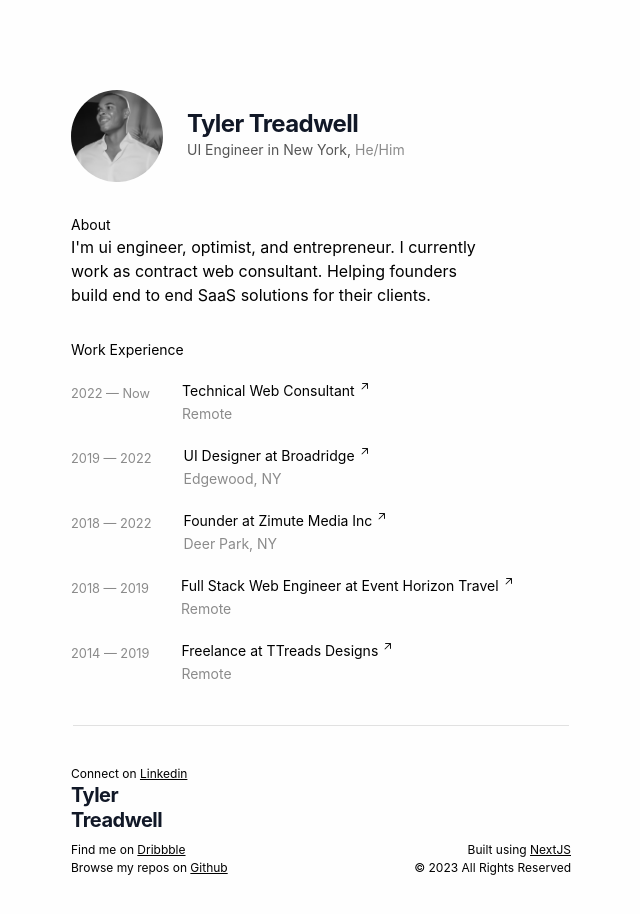
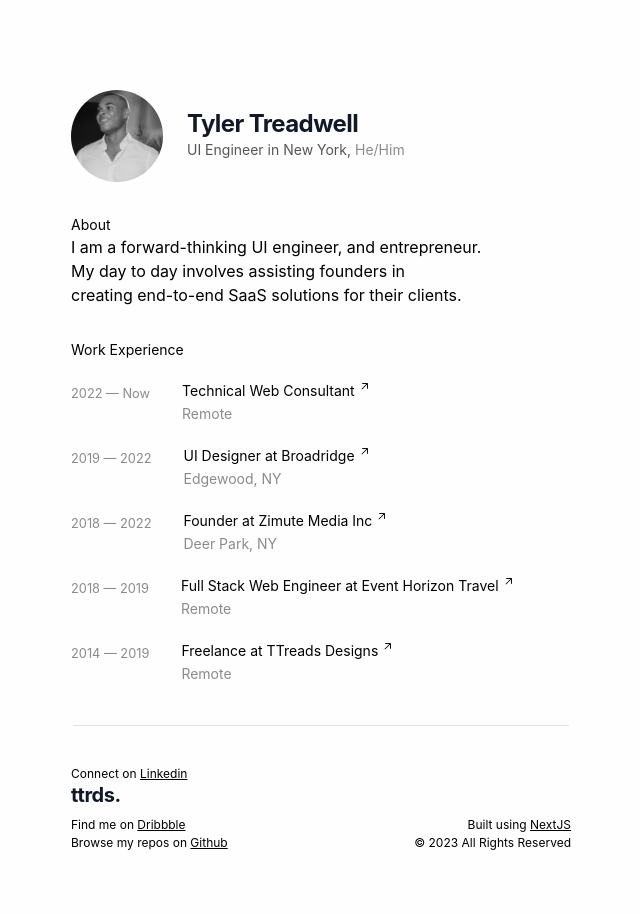
Before and after one commit to TTreads/Tyler-Treadwell-2023, a Next.js app: page / in a window 1280 px wide. Shown: the top 914 px of the page, without its empty margins (319-959 px from the left). Built offline with nearby package versions, Linux system fonts and the light colour scheme.

Commit message:
Branding tweaks

```diff
--- a/src/app/page.tsx
+++ b/src/app/page.tsx
@@ -108,7 +108,7 @@ export default function Home() {
             <div className='mt-8'>
 
               <h3 className='text-[14px]'>About</h3>
-              <p><Balancer>I'm ui engineer, optimist, and entrepreneur. I currently work as contract web consultant. Helping founders build end to end SaaS solutions for their clients.</Balancer></p>
+              <p><Balancer>I am a forward-thinking UI engineer, and entrepreneur. My day to day involves assisting founders in creating end-to-end SaaS solutions for their clients.</Balancer></p>
             </div>
           </motion.div>
           <div className='mt-8'>
@@ -148,7 +148,7 @@ export default function Home() {
         <footer className='max-w-[540px] m-auto md:p-5 '>
           <div className='pb-10 pt-5'>
             <div className="text-[12px]">Connect on <a target="_blank" className='underline' href='https://www.linkedin.com/in/ttreads/'>Linkedin</a></div>
-            <div className='flex-col'><h3 className="text-[20px] font-bold tracking-tight text-gray-900 leading-tight">Tyler <br /> Treadwell</h3></div>
+            <div className='flex-col'><h3 className="text-[20px] font-bold tracking-tight text-gray-900 leading-tight"><span aria-label='ttrds. Tyler Treadwell Designs'>ttrds.</span></h3></div>
             <div className='md:flex justify-between'>
 
               <div className='flex-col text-[12px] mt-2 text-left'>
```
